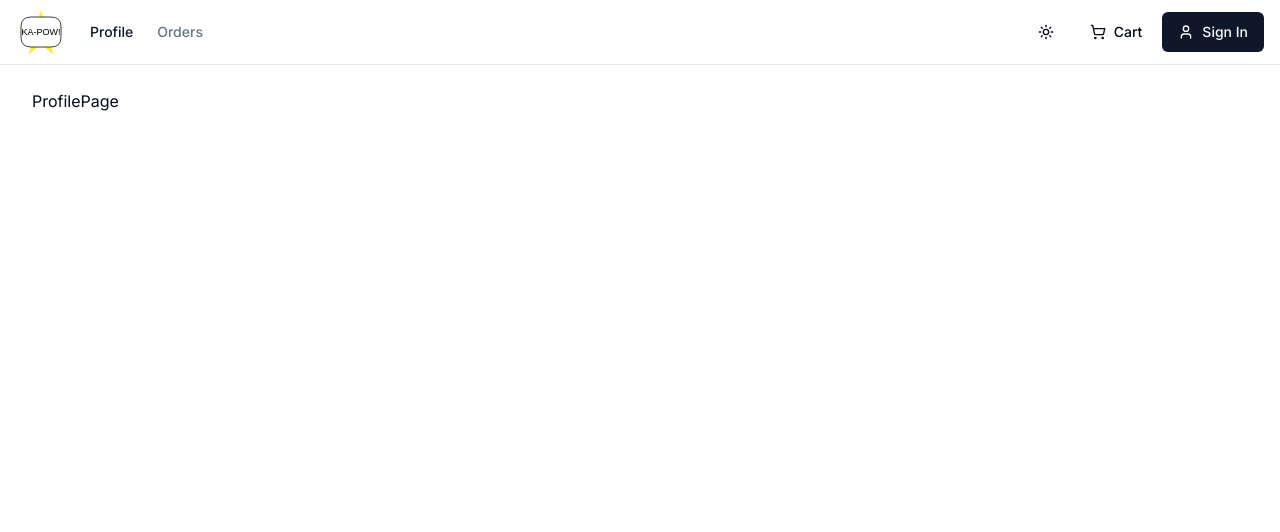
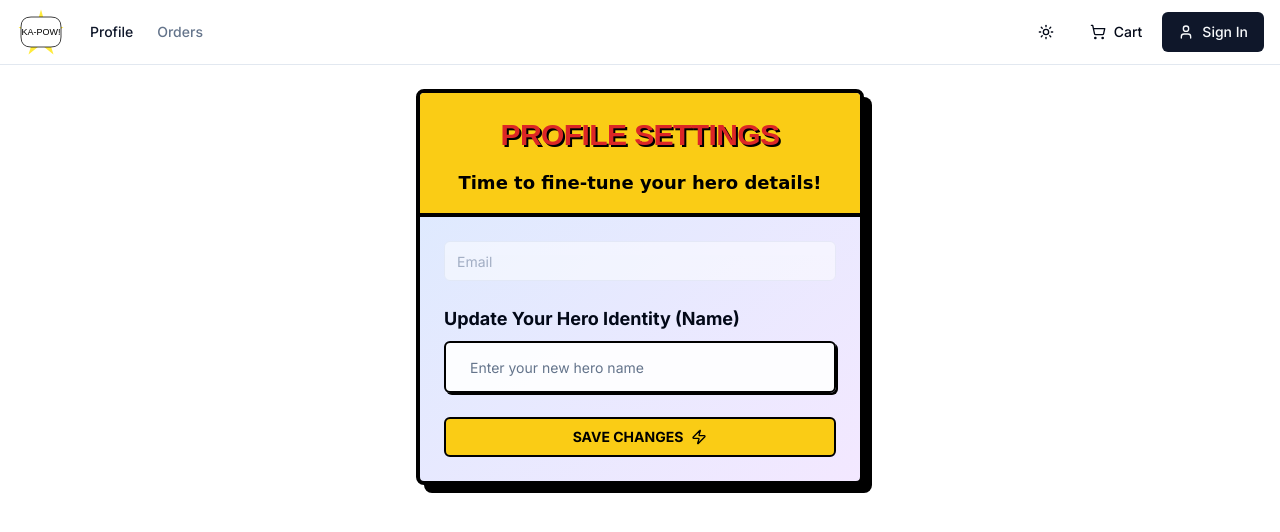
Before and after one commit to KQuiggins/nextjs_ecommerce, a Next.js app: page /user/profile in a window 1280 px wide. Shown: the top 532 px of the page. Built offline with nearby package versions, Linux system fonts and the light colour scheme; no server answers.

Commit message:
feat: implement user profile update functionality and session handling

```diff
--- a/app/user/profile/page.tsx
+++ b/app/user/profile/page.tsx
@@ -1,8 +1,40 @@
+import { Metadata } from "next"
+import { auth } from "@/auth"
+import { SessionProvider } from 'next-auth/react'
+import { Card, CardContent, CardHeader, CardTitle } from "@/components/ui/card"
+import ProfileForm from "./profile-form"
+
+export const metadata: Metadata = {
+  title: 'Profile',
+  description: 'Profile Settings',
+}
+
+const ProfilePage = async () => {
+  const session = await auth()
 
 
-const ProfilePage = () => {
   return (
-    <div>ProfilePage</div>
+    <SessionProvider session={session}>
+      <div className="max-w-md mx-auto">
+        <Card className="relative border-4 border-black shadow-[8px_8px_0px_0px_rgba(0,0,0,1)] overflow-hidden bg-gradient-to-br from-blue-100 to-purple-100">
+          <CardHeader className="space-y-4 pb-4 text-center bg-yellow-400 border-b-4 border-black">
+            {/* Optional: Add a comic-style banner or image here */}
+            <CardTitle className="font-bold tracking-tight">
+              <span className="inline-block transform text-3xl text-red-600" style={{ fontFamily: '"Bangers", cursive, sans-serif', textShadow: '2px 2px #000' }}>
+                PROFILE SETTINGS
+              </span>
+            </CardTitle>
+            <p className="text-lg font-semibold text-black" style={{ fontFamily: '"Comic Sans MS", cursive, sans-serif' }}>
+              Time to fine-tune your hero details!
+            </p>
+          </CardHeader>
+          <CardContent className="p-6">
+            {/* Pass only necessary user fields to the client component */}
+            <ProfileForm />
+          </CardContent>
+        </Card>
+      </div>
+    </SessionProvider>
   )
 }
 
--- /dev/null
+++ b/app/user/profile/profile-form.tsx
@@ -0,0 +1,114 @@
+'use client'
+import { useSession } from "next-auth/react"
+import { useForm } from "react-hook-form"
+import { Button } from "@/components/ui/button"
+import { Form, FormControl, FormField, FormItem, FormLabel, FormMessage } from "@/components/ui/form"
+import { Input } from "@/components/ui/input"
+import { Loader, ZapIcon } from "lucide-react"
+import { z } from "zod"
+import { updateUserProfileSchema } from "@/lib/validators"
+import { zodResolver } from "@hookform/resolvers/zod"
+import { toast } from 'sonner'
+import { updateUserProfile } from "@/lib/actions/user.actions"
+
+const ProfileForm = () => {
+
+    const { data: session, update } = useSession()
+    const form = useForm<z.infer<typeof updateUserProfileSchema>>({
+        resolver: zodResolver(updateUserProfileSchema),
+        defaultValues: {
+            name: session?.user?.name ?? "",
+            email: session?.user?.email ?? "",
+        },
+
+    })
+
+    const onSubmit = async (values: z.infer<typeof updateUserProfileSchema>) => {
+
+            const res = await updateUserProfile(values);
+
+            if (!res.success) {
+                toast.error(res.message || 'Failed to update profile.');
+
+
+            }
+
+
+        const newSession = {
+            ...session,
+            user: {
+                ...session?.user,
+                name: values.name,
+            },
+        };
+
+        await update(newSession);
+        toast.success('Hero Identity Updated!');
+
+    };
+
+    return (
+        <Form {...form}>
+            <form onSubmit={form.handleSubmit(onSubmit)} className="space-y-6">
+                <FormField
+                    control={form.control}
+                    name='email'
+                    render={({ field }) => (
+                        <FormItem className='w-full'>
+                            <FormControl>
+                                <Input
+                                    disabled
+                                    placeholder='Email'
+                                    className='input-field'
+                                    {...field}
+                                />
+                            </FormControl>
+                            <FormMessage />
+                        </FormItem>
+                    )}
+                />
+                <FormField
+                    control={form.control}
+                    name="name"
+                    render={({ field }) => (
+                        <FormItem>
+                            <FormLabel className="text-lg font-bold">Update Your Hero Identity (Name)</FormLabel>
+                            <FormControl>
+                                <Input
+                                    {...field}
+                                    placeholder="Enter your new hero name"
+                                    className="border-2 border-black bg-white/90 p-6 text-lg shadow-[2px_2px_0px_0px_rgba(0,0,0,1)]"
+                                />
+                            </FormControl>
+                            <FormMessage />
+                        </FormItem>
+                    )}
+                />
+
+
+
+                <Button
+                    type="submit"
+                    disabled={form.formState.isSubmitting}
+                    className="group relative w-full overflow-hidden border-2 border-black bg-yellow-400 font-bold text-black transition-transform hover:translate-y-[-2px] hover:bg-yellow-300 active:translate-y-[0px]"
+                >
+                    <span className="relative z-10 flex items-center justify-center gap-2">
+                        {form.formState.isSubmitting ? (
+                            <>
+                                UPDATING...
+                                <Loader className="h-5 w-5 animate-spin" />
+                            </>
+                        ) : (
+                            <>
+                                SAVE CHANGES
+                                <ZapIcon className="h-5 w-5" />
+                            </>
+                        )}
+                    </span>
+                </Button>
+            </form>
+        </Form>
+    )
+}
+
+export default ProfileForm
--- a/auth.ts
+++ b/auth.ts
@@ -117,6 +117,11 @@ export const config = {
           }
         }
       }
+      // Handle session updates
+      if (session?.user.name && trigger === 'update') {
+        token.name = session.user.name;
+      }
+
       return token
     },
 
--- a/lib/actions/user.actions.ts
+++ b/lib/actions/user.actions.ts
@@ -1,79 +1,93 @@
-'use server'
+"use server";
 
-import { shippingAddressSchema, signInFormSchema, signUpFormSchema, paymentMethodSchema } from "../validators"
-import { auth, signIn, signOut } from "@/auth"
-import { isRedirectError } from "next/dist/client/components/redirect-error"
-import { hashSync } from "bcrypt-ts-edge"
-import{ prisma } from '@/db/prisma'
-import { formatErrors } from "../utils"
-import { ShippingAddress } from "@/types"
-import { z } from "zod"
+import {
+  shippingAddressSchema,
+  signInFormSchema,
+  signUpFormSchema,
+  paymentMethodSchema,
+} from "../validators";
+import { auth, signIn, signOut } from "@/auth";
+import { isRedirectError } from "next/dist/client/components/redirect-error";
+import { hashSync } from "bcrypt-ts-edge";
+import { prisma } from "@/db/prisma";
+import { formatErrors } from "../utils";
+import { ShippingAddress } from "@/types";
+import { z } from "zod";
+import { getMyCart } from "./cart.actions";
 
-export async function signInWithCredentials(prevState: unknown, formData: FormData) {
+export async function signInWithCredentials(
+  prevState: unknown,
+  formData: FormData,
+) {
   try {
     const user = signInFormSchema.parse({
-            email: formData.get('email'),
-            password: formData.get('password')
-        })
+      email: formData.get("email"),
+      password: formData.get("password"),
+    });
 
-        await signIn('credentials', user)
+    await signIn("credentials", user);
 
-        return { success: true, message: 'Sign in successful' }
+    return { success: true, message: "Sign in successful" };
   } catch (error) {
     if (isRedirectError(error)) {
-            throw error
+      throw error;
     }
-        return { success: false, message: 'Invalid email or password' }
+    return { success: false, message: "Invalid email or password" };
   }
 }
 
 // Sign out user
 export async function signOutUser() {
-    await signOut()
 
+  const currentCart = await getMyCart();
+
+  if (currentCart?.id) {
+    await prisma.cart.delete({ where: { id: currentCart.id } });
+  } else {
+    console.warn("No cart found for deletion.");
+  }
+  await signOut();
 }
 
 // Sign up user
 export async function signUpUser(prevState: unknown, formData: FormData) {
   try {
     const user = signUpFormSchema.parse({
-            name: formData.get('name'),
-            email: formData.get('email'),
-            password: formData.get('password'),
-            confirmPassword: formData.get('confirmPassword')
-        })
+      name: formData.get("name"),
+      email: formData.get("email"),
+      password: formData.get("password"),
+      confirmPassword: formData.get("confirmPassword"),
+    });
 
-        const plainPassword = user.password
+    const plainPassword = user.password;
 
-        user.password = hashSync(user.password, 10)
+    user.password = hashSync(user.password, 10);
 
     await prisma.user.create({
       data: {
         name: user.name,
         email: user.email,
-                password: user.password
+        password: user.password,
+      },
+    });
+
+    await signIn("credentials", { email: user.email, password: plainPassword });
+
+    return { success: true, message: "Sign up successful" };
+  } catch (error) {
+    if (isRedirectError(error)) {
+      throw error;
     }
-        })
-
-        await signIn('credentials', { email: user.email, password: plainPassword })
-
-        return { success: true, message: 'Sign up successful' }
-    } catch (error) {
-
-
-        if (isRedirectError(error)) {
-            throw error
-        }
-        return { success: false, message: formatErrors(error) }
+    return { success: false, message: formatErrors(error) };
   }
 }
 
 // Get user by ID
 export async function getUserById(userId: string) {
   const user = await prisma.user.findUnique({
-        where: { id: userId }
-    })
-    if(!user) throw new Error('User not found')
+    where: { id: userId },
+  });
+  if (!user) throw new Error("User not found");
 
   return user;
 }
@@ -87,7 +101,7 @@ export async function updateUserAddress(data: ShippingAddress) {
       where: { id: session?.user?.id },
     });
 
-      if (!currentUser) throw new Error('User not found');
+    if (!currentUser) throw new Error("User not found");
 
     const address = shippingAddressSchema.parse(data);
 
@@ -98,7 +112,7 @@ export async function updateUserAddress(data: ShippingAddress) {
 
     return {
       success: true,
-        message: 'User updated successfully',
+      message: "User updated successfully",
     };
   } catch (error) {
     return { success: false, message: formatErrors(error) };
@@ -106,7 +120,9 @@ export async function updateUserAddress(data: ShippingAddress) {
 }
 
 // update user's payment method
-  export async function updateUserPaymentMethod(data: z.infer<typeof paymentMethodSchema>) {
+export async function updateUserPaymentMethod(
+  data: z.infer<typeof paymentMethodSchema>,
+) {
   try {
     const session = await auth();
 
@@ -114,20 +130,45 @@ export async function updateUserAddress(data: ShippingAddress) {
       where: { id: session?.user?.id },
     });
 
-        if (!currentUser) throw new Error('User not found');
+    if (!currentUser) throw new Error("User not found");
 
     const paymentMethod = paymentMethodSchema.parse(data);
 
     await prisma.user.update({
       where: { id: currentUser.id },
-            data: { paymentMethod: paymentMethod.type, },
+      data: { paymentMethod: paymentMethod.type },
     });
 
     return {
       success: true,
-            message: 'Payment method updated successfully',
+      message: "Payment method updated successfully",
     };
   } catch (error) {
     return { success: false, message: formatErrors(error) };
   }
 }
+
+// Update user profile
+export async function updateUserProfile(user: { name: string; email: string }) {
+  try {
+    const session = await auth();
+
+    const currentUser = await prisma.user.findFirst({
+      where: { id: session?.user?.id },
+    });
+
+    if (!currentUser) throw new Error("User not found");
+
+    const updatedUser = await prisma.user.update({
+      where: { id: currentUser.id },
+      data: { name: user.name },
+    });
+
+    return {
+      success: true,
+      message: "User updated successfully",
+    };
+  } catch (error) {
+    return { success: false, message: formatErrors(error) };
+  }
+}
--- a/lib/constants/index.ts
+++ b/lib/constants/index.ts
@@ -26,4 +26,4 @@ export const shippingAddressDefaultValues = {
 export const PAYMENT_METHODS = process.env.PAYMENT_METHOD ? process.env.PAYMENT_METHOD.split(", ") : ["PayPal", "Stripe", "CashOnDelivery"];
 export const DEFAULT_PAYMENT_METHOD = process.env.DEFAULT_PAYMENT_METHOD || "PayPal";
 
-export const PAGE_SIZE = Number(process.env.PAGE_SIZE) || 2;
+export const PAGE_SIZE = Number(process.env.PAGE_SIZE) || 12;
--- a/lib/validators.ts
+++ b/lib/validators.ts
@@ -107,3 +107,9 @@ export const paymentResultSchema = z.object({
   email_address: z.string(),
   pricePaid: z.string(),
 });
+
+// Update user profile schema
+export const updateUserProfileSchema = z.object({
+  name: z.string().min(3, "Name must be at least 3 characters long"),
+  email: z.string().min(3, "Email must be at least 3 characters long"),
+})
```
Lines whose indentation alone changed are shown as unchanged.
